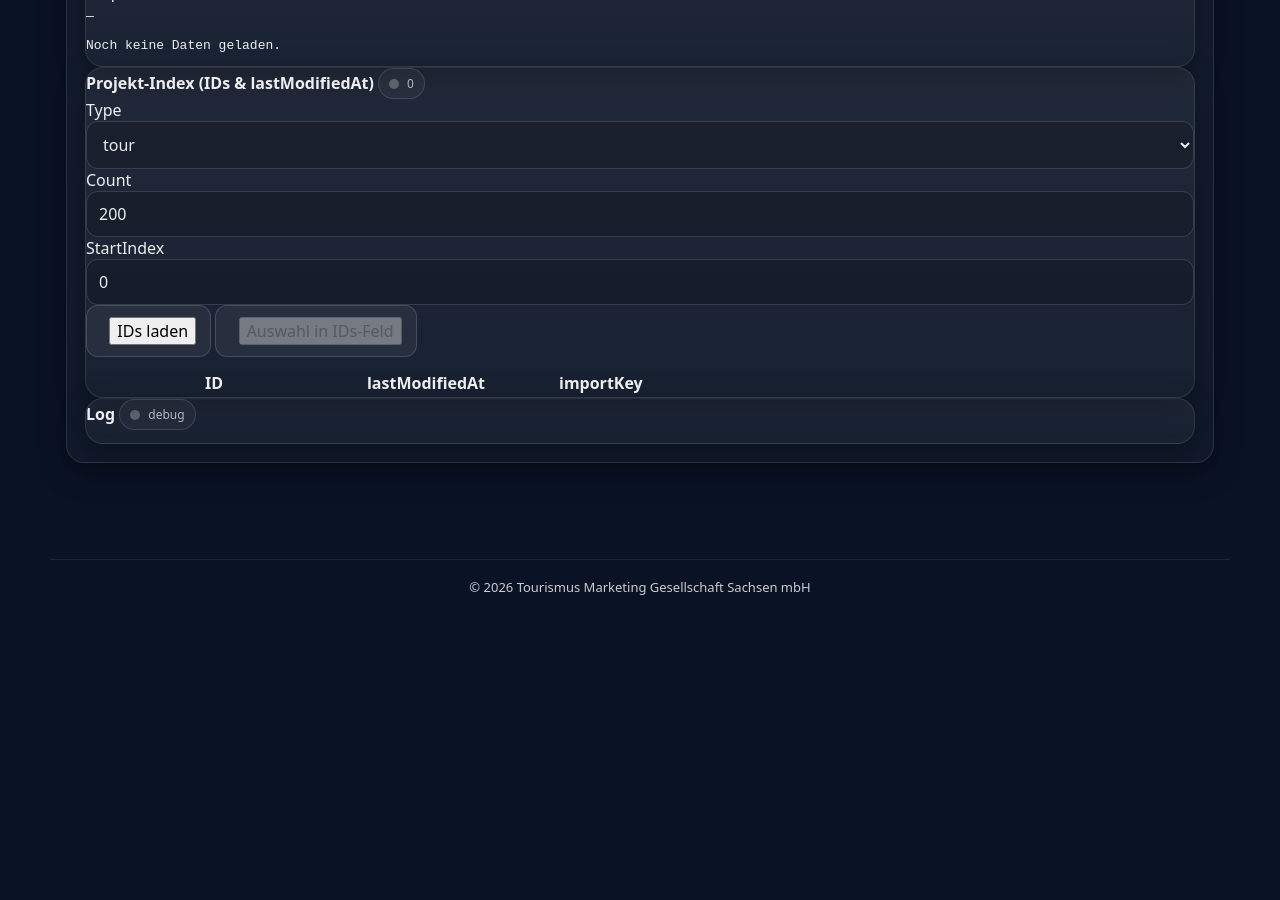
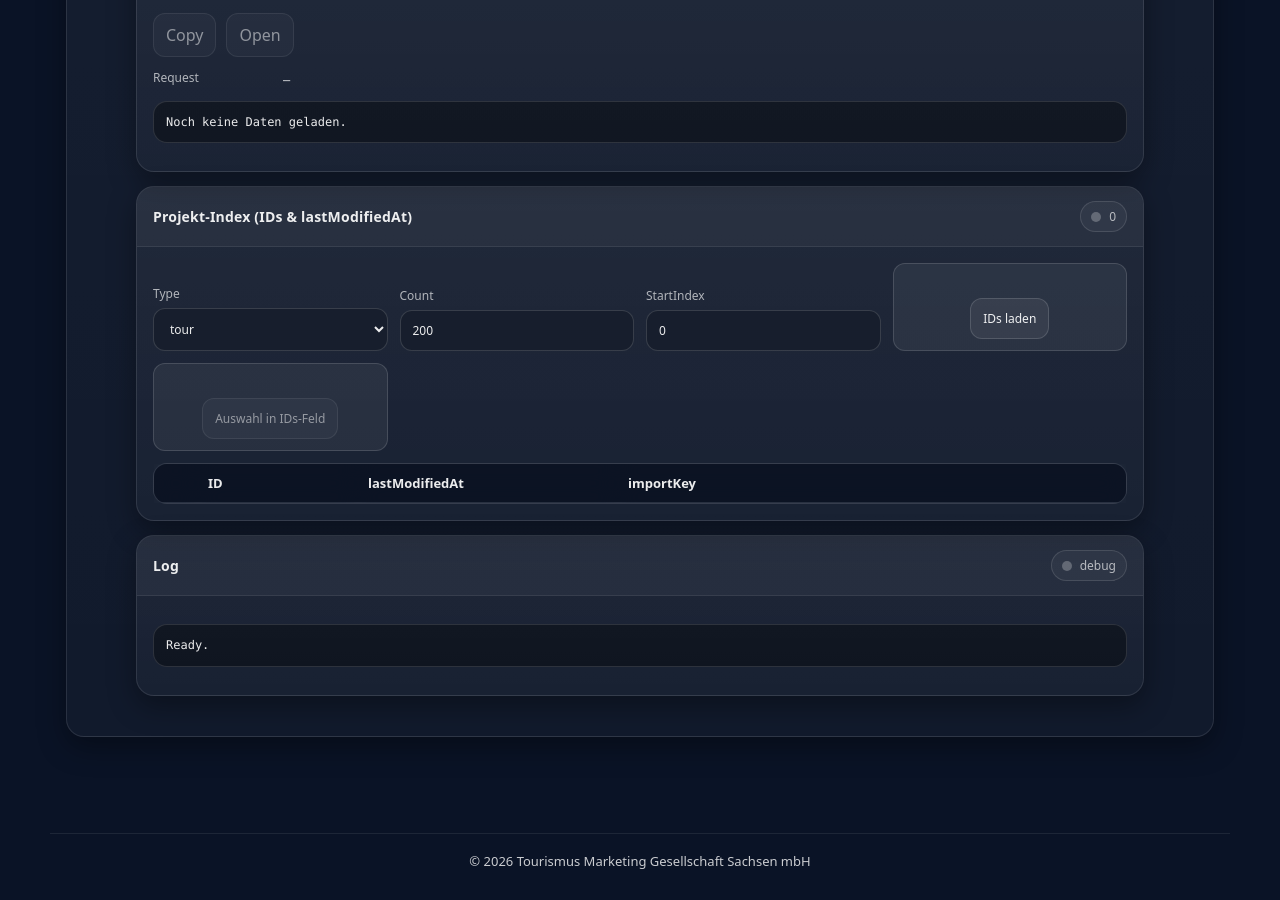
Before and after one commit to Tim-Meyer-TMGS/SaTourN, a Jekyll site: the page built from OA-Datenabruf/index.html, in a window 1280 px wide and 900 px high, scrolled down 994 px. Built offline with Jekyll 4.4.1, drawn with Linux system fonts in a browser that asks for light colours; before the commit the page ends 1620 px from its top, so only the background shows below that.

Commit message:
Update index.html

```diff
--- a/OA-Datenabruf/index.html
+++ b/OA-Datenabruf/index.html
@@ -4,8 +4,9 @@ title: "Outdooractive Data Lookup"
 permalink: /OA-Datenabruf/
 ---
 
-<link rel="stylesheet" href="{{ '/oa-data-api/style.css' | relative_url }}">
-<script defer src="{{ '/oa-data-api/script.js' | relative_url }}"></script>
+<link rel="stylesheet" href="{{ '/OA-Datenabruf/style.css' | relative_url }}">
+<script defer src="{{ '/OA-Datenabruf/script.js' | relative_url }}"></script>
+
 
 <div class="oaTool">
   <div class="wrap">
```
